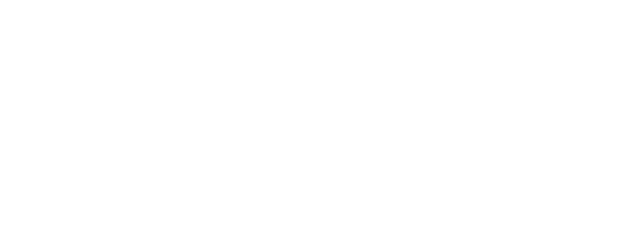
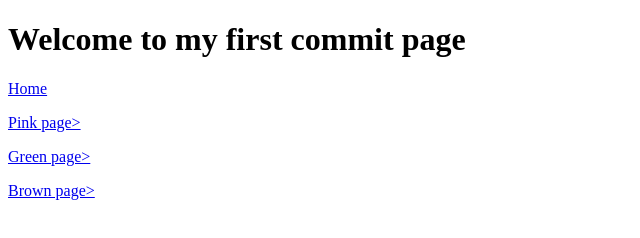
Before and after one commit to Bluemont-dev/gitDemo, a plain HTML site: page index.html in a window 1280 px wide. Shown: the whole page, without its empty margins (0-640 px from the left). Drawn offline with Linux system fonts and the light colour scheme.

```diff
--- a/index.html
+++ b/index.html
@@ -4,6 +4,10 @@
 	<title>Home page of my Github demo site</title>
 </head>
 <body>
-
+<h1>Welcome to my first commit page</h1>
+<p><a href="index.html">Home</a></p>
+<p><a href="pink.html">Pink page></a></p>
+<p><a href="green.html">Green page></a></p>
+<p><a href="brown.html">Brown page></a></p>
 </body>
 </html>
```
